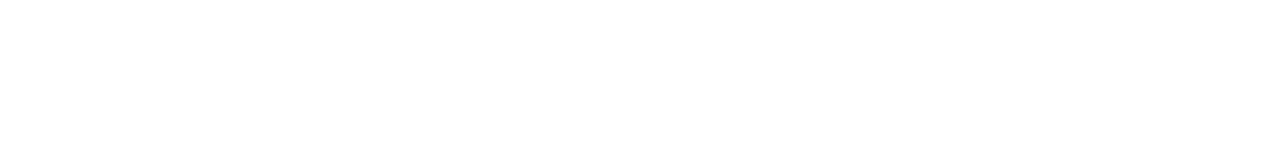
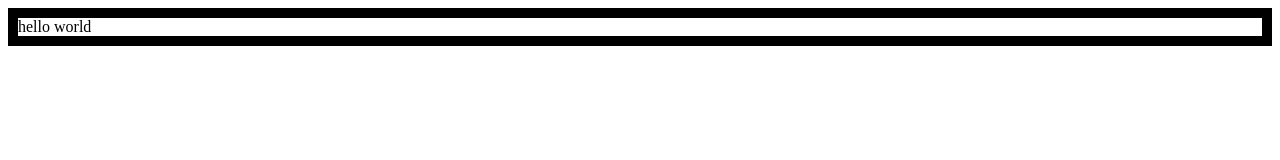
Before and after one commit to PDMHub/D3App, a plain HTML site: page BusinessSteps/index.html in a window 1280 px wide. Drawn offline with Linux system fonts and the light colour scheme.

Commit message:
Some beautifying code

```diff
--- a/BusinessSteps/index.html
+++ b/BusinessSteps/index.html
@@ -4,9 +4,14 @@
 <script src="d3.v3.min.js" type="text/JavaScript"></script>
 <script>
     function f()
-     {return d3.select("body").append("div").style("border", "1px black solid").html("hello world")};
-     f();
+     {  //comment
+         return d3.select("body").append("div").style("border", "10px black solid").html("hello world")};
+
 </script>
 </head>
 <body>
+    <script>
+        console.log("Test")
+        f();
+    </script>
 </body>
```
